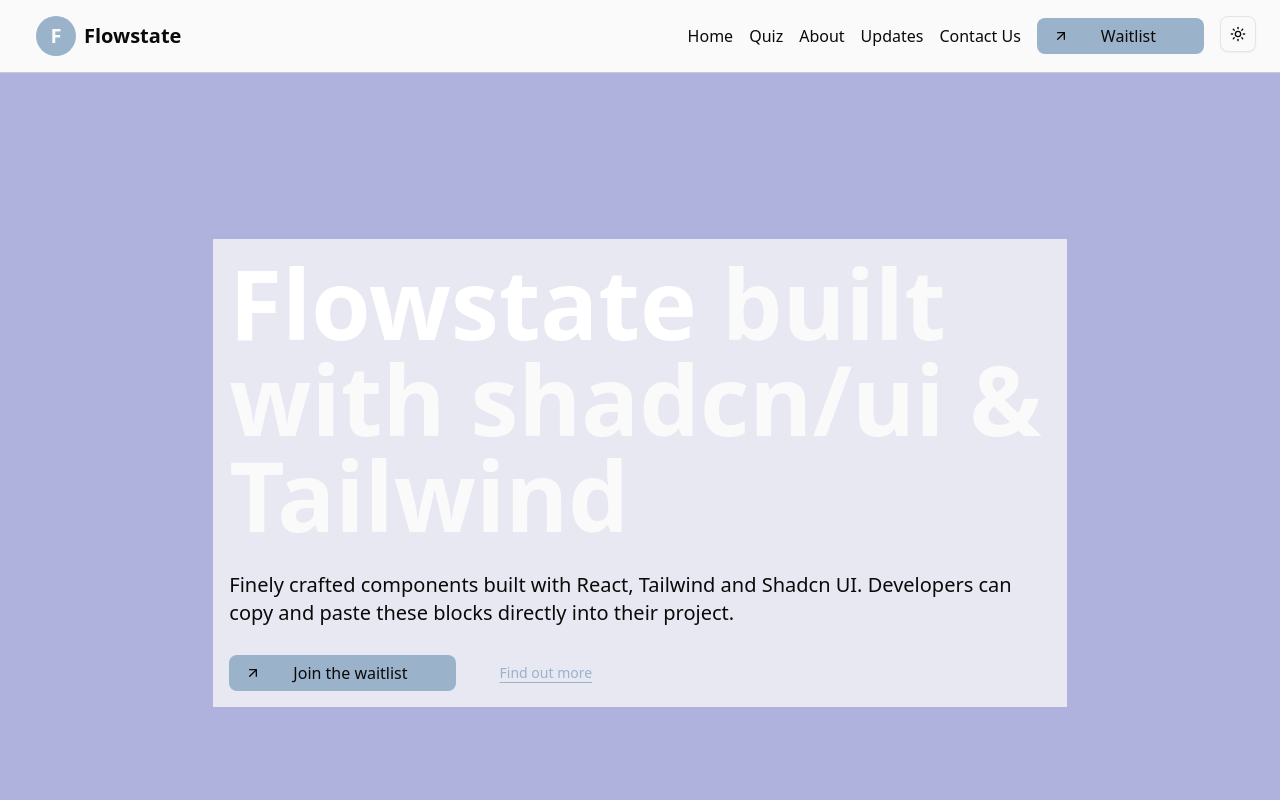
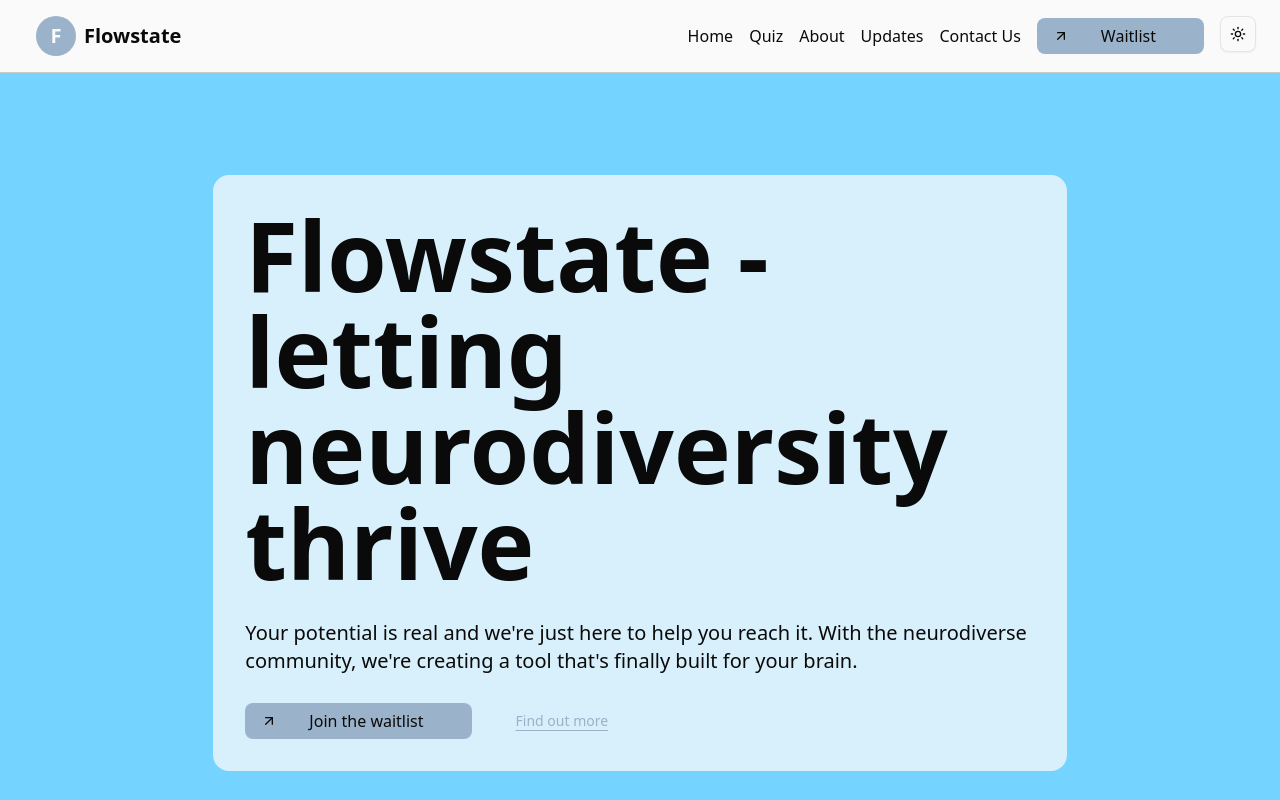
Before and after one commit to FlowStateCalendar/Shift-Website, a Next.js app: page / in a window 1280 px wide. Shown: the top 800 px of the page. Built offline with nearby package versions, Linux system fonts and the light colour scheme.

Commit message:
Content changes

```diff
--- a/app/page.tsx
+++ b/app/page.tsx
@@ -34,15 +34,15 @@
     <section>
       <Header></Header>
       {showModal && <Modal onClose={() => setShowModal(false)}/>}
-      <div className="flex justify-center h-screen bg-accent">
+      <div className="flex justify-center h-screen bg-sky-300">
         <div className="container flex flex-col items-center justify-center gap-10 lg:my-0 lg:flex-row">
-          <div className="flex flex-col gap-7 lg:w-2/3 bg-background/75 p-4">
-            <h2 className="text-5xl font-semibold text-white md:text-5xl lg:text-8xl">
+          <div className="flex flex-col gap-7 lg:w-2/3 bg-background/75 rounded-2xl p-8">
+            <h2 className="text-5xl font-semibold text-foreground md:text-5xl lg:text-8xl">
               <span>Flowstate</span>
-              <span className="text-background"> built with shadcn/ui & Tailwind</span>
+              <span className="text-foreground"> - letting neurodiversity thrive</span>
             </h2>
             <p className="text-base text-foreground md:text-lg lg:text-xl">
-              Finely crafted components built with React, Tailwind and Shadcn UI. Developers can copy and paste these blocks directly into their project.
+              Your potential is real and we&apos;re just here to help you reach it. With the neurodiverse community, we&apos;re creating a tool that&apos;s finally built for your brain.
             </p>
             <div className="flex flex-wrap items-start gap-5 lg:gap-7">
               <Button asChild className="hover:cursor-pointer">
```
